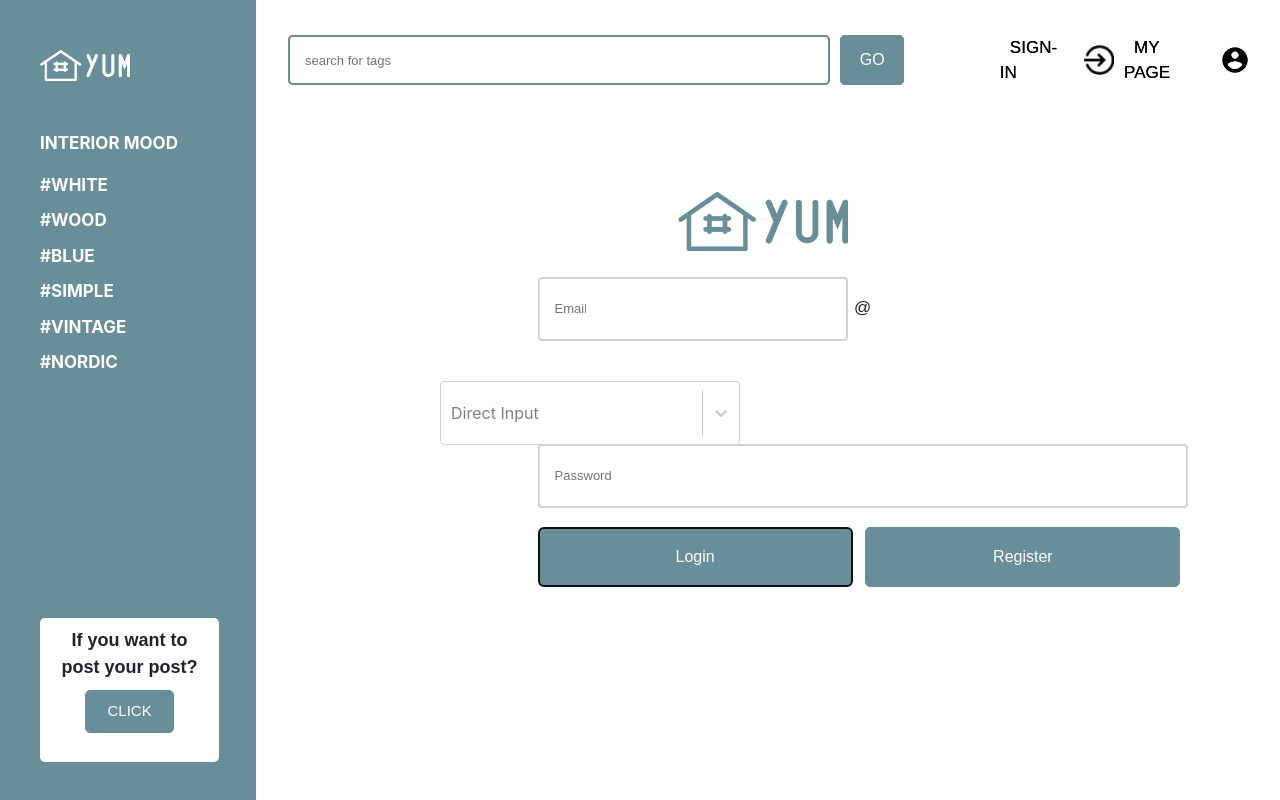
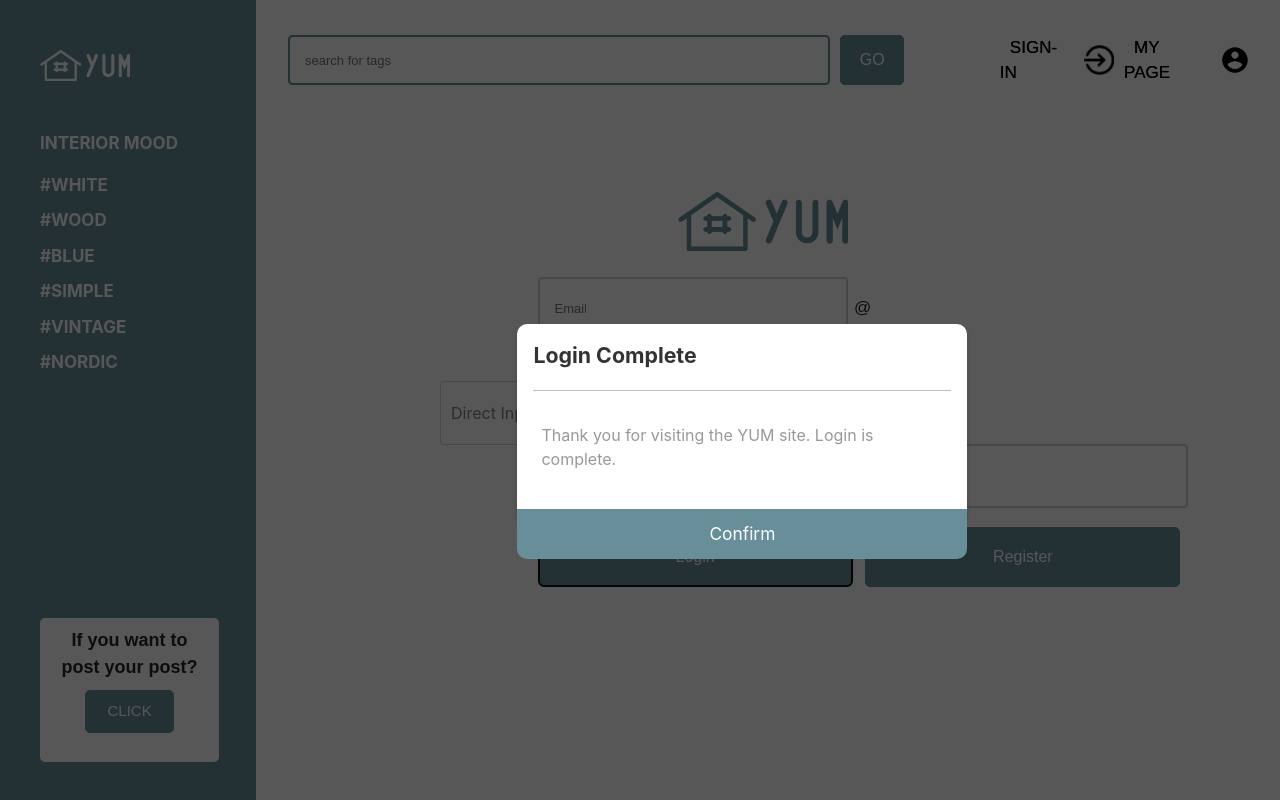
Before and after one commit to bgy1060/YUM_HCI_Project, a React (Create React App) app: page /YUM_HCI_Project/login in a window 1280 px wide. Both pictures are taken after a click on the button "Login". Built offline with nearby package versions, Linux system fonts and the light colour scheme.

Commit message:
로그인&회원가입 모달 생성

```diff
--- /dev/null
+++ b/src/login/Modal.js
@@ -0,0 +1,32 @@
+import React from 'react';
+import './modal.css';
+import { Link } from 'react-router-dom';
+
+const Modal = ({ isOpen, close }) => {
+  return (
+    <React.Fragment>
+    {
+      isOpen ?
+      <React.Fragment>
+        <div className="Modal-overlay" onClick={close} />
+        <div className="Modal">
+          <p className="title">Login Complete</p>
+          <div className="content">
+            <br></br>
+            <p>
+            Thank you for visiting the YUM site. Login is complete.
+    	    </p>
+          </div>
+          <div className="button-wrap">
+          <Link to='/YUM_HCI_Project/' >
+            <button onClick={close}>Confirm</button>
+          </Link>
+          </div>
+        </div>
+      </React.Fragment>
+      :
+      null
+    }</React.Fragment>
+  )
+}
+export default Modal;
--- /dev/null
+++ b/src/login/Modal2.js
@@ -0,0 +1,32 @@
+import React from 'react';
+import './modal2.css';
+import { Link } from 'react-router-dom';
+
+const Modal2 = ({ isOpen, close }) => {
+  return (
+    <React.Fragment>
+    {
+      isOpen ?
+      <React.Fragment>
+        <div className="Modal-overlay" onClick={close} />
+        <div className="Modal">
+          <p className="title">Member registration complete</p>
+          <div className="content">
+            <br></br>
+            <p>
+            Thank you for registering as a member on the YUM site. You can now use the YUM site as a YUM member.
+    	    </p>
+          </div>
+          <div className="button-wrap">
+          <Link to='/YUM_HCI_Project/' >
+            <button onClick={close}>Confirm</button>
+          </Link>
+          </div>
+        </div>
+      </React.Fragment>
+      :
+      null
+    }</React.Fragment>
+  )
+}
+export default Modal2;
--- a/src/login/login.js
+++ b/src/login/login.js
@@ -5,6 +5,7 @@ import MenuTemplate from '../components/MenuTemplate';
 import Header from '../components/Header';
 import Select from 'react-select';
 import { Link } from 'react-router-dom';
+import Modal from './Modal';
 
 const options = [
   { value: 'gmail', label: 'gmail.com' },
@@ -27,6 +28,22 @@ const selectStyle = {
 
 
 class Log extends Component {
+
+  constructor(props){
+    super(props);
+    this.state = {
+      isModalOpen: false,
+    }
+  }
+
+  openModal = () => {
+    this.setState({ isModalOpen: true });
+  }
+
+  closeModal = () => {
+    this.setState({ isModalOpen: false });
+  }
+
   render() {
     return (
       <div>
@@ -38,7 +55,8 @@ class Log extends Component {
         <Select className='select' placeholder="Direct Input" menuColor='lightgray' styles={selectStyle} options = {options} />
         <input className="pw" placeholder="Password" type="password" />
         <div id="btn_group">
-          <button className="log_btn">Login</button>
+          <button className="log_btn" onClick={this.openModal}>Login</button>
+          <Modal isOpen={this.state.isModalOpen} close={this.closeModal} />
           <Link to='/YUM_HCI_Project/register' >
               <button className="regi_btn">Register</button>
           </Link>
--- /dev/null
+++ b/src/login/modal.css
@@ -0,0 +1,60 @@
+.Modal-overlay {
+  position: fixed;
+  top: 0;
+  left: 0;
+  bottom: 0;
+  right: 0;
+  background-color: rgba(0, 0, 0, 0.66);
+}
+.Modal {
+  position: fixed;
+  top: 53%;
+  left: 58%;
+  transform: translate(-50%, -50%);
+  width: 450px;
+  height: 200px;
+  border-radius: 10px;
+  background-color: white;
+  box-shadow: 0px 3px 6px rgba(0, 0, 0, 0.16);
+}
+.Modal > * {
+  margin-left: 16px;
+  margin-right: 16px;
+}
+.Modal > *:first-child {
+  margin-top: 16px;
+}
+.Modal p.title {
+  font-size: 16pt;
+  font-weight: bold;
+  color: #333;
+}
+.Modal .content {
+  border-top: 1px solid #bebebe;
+  margin-top: 18px;
+}
+.Modal .content p {
+  padding: 8px;
+  font-size: 12pt;
+  color: #999;
+}
+.Modal .button-wrap {
+  margin: 0;
+  margin-top: 48px;
+}
+.Modal .button-wrap button {
+  width: 100%;
+  padding: 12px 0;
+  border-radius: 0 0 10px 10px;
+  background-color: #688e99;
+  font-size: 13pt;
+  color: white;
+  border: 0;
+  cursor: pointer;
+}
+.Modal .button-wrap button:hover {
+  background-color: #688e99;
+}
+.Modal .button-wrap button:active {
+  background-color: #688e99;
+}
--- /dev/null
+++ b/src/login/modal2.css
@@ -0,0 +1,60 @@
+.Modal-overlay {
+    position: fixed;
+    top: 0;
+    left: 0;
+    bottom: 0;
+    right: 0;
+    background-color: rgba(0, 0, 0, 0.66);
+  }
+  .Modal {
+    position: fixed;
+    top: 53%;
+    left: 58%;
+    transform: translate(-50%, -50%);
+    width: 450px;
+    height: 200px;
+    border-radius: 10px;
+    background-color: white;
+    box-shadow: 0px 3px 6px rgba(0, 0, 0, 0.16);
+  }
+  .Modal > * {
+    margin-left: 16px;
+    margin-right: 16px;
+  }
+  .Modal > *:first-child {
+    margin-top: 16px;
+  }
+  .Modal p.title {
+    font-size: 16pt;
+    font-weight: bold;
+    color: #333;
+  }
+  .Modal .content {
+    border-top: 1px solid #bebebe;
+    margin-top: 18px;
+  }
+  .Modal .content p {
+    padding: 8px;
+    font-size: 12pt;
+    color: #999;
+  }
+  .Modal .button-wrap {
+    margin: 0;
+    margin-top: 30px;
+  }
+  .Modal .button-wrap button {
+    width: 100%;
+    padding: 12px 0;
+    border-radius: 0 0 10px 10px;
+    background-color: #688e99;
+    font-size: 13pt;
+    color: white;
+    border: 0;
+    cursor: pointer;
+  }
+  .Modal .button-wrap button:hover {
+    background-color: #688e99;
+  }
+  .Modal .button-wrap button:active {
+    background-color: #688e99;
+  }
--- a/src/login/register.js
+++ b/src/login/register.js
@@ -4,6 +4,8 @@ import mint from './logo_mint.png';
 import MenuTemplate from '../components/MenuTemplate';
 import Header from '../components/Header';
 import Select from 'react-select';
+import Modal2 from './Modal2';
+
 
 const options = [
   { value: 'gmail', label: 'gmail.com' },
@@ -26,6 +28,22 @@ const selectStyle = {
 
 
 class Regi extends Component {
+
+  constructor(props){
+    super(props);
+    this.state = {
+      isModalOpen: false,
+    }
+  }
+
+  openModal = () => {
+    this.setState({ isModalOpen: true });
+  }
+
+  closeModal = () => {
+    this.setState({ isModalOpen: false });
+  }
+
   render() {
     return (
       <div>
@@ -38,7 +56,8 @@ class Regi extends Component {
         <input className="pw" placeholder="Password" type="password" />
         <input className="repw" placeholder="Re-typed password" type="password" />
         <div id="btn_group">
-          <button className="regi_btn2">Register</button>
+          <button className="regi_btn2" onClick={this.openModal}>Register</button>
+          <Modal2 isOpen={this.state.isModalOpen} close={this.closeModal} />
         </div>
       </div>
     );
```
